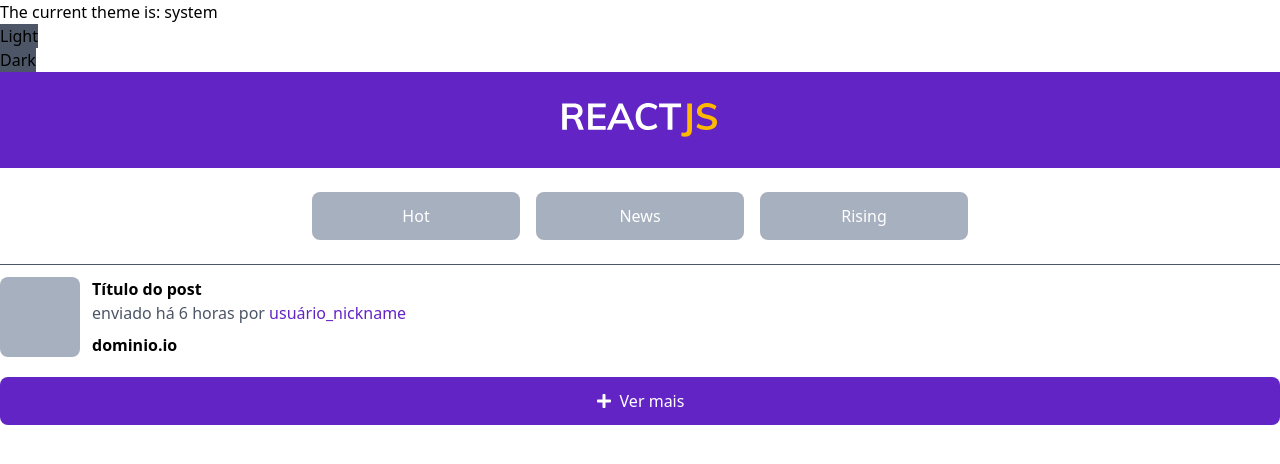
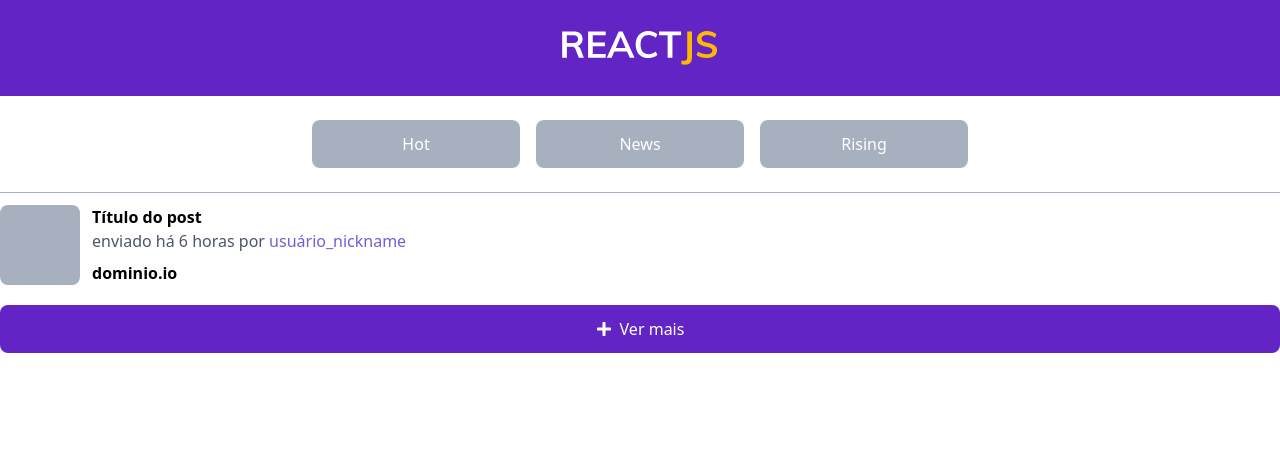
Before and after one commit to lucassandin/hotnews, a Next.js app: page / in a window 1280 px wide. Shown: the top 464 px of the page. Built offline with nearby package versions, Linux system fonts and the light colour scheme.

Commit message:
dark mode success

```diff
--- a/src/app/components/header/Header.tsx
+++ b/src/app/components/header/Header.tsx
@@ -2,7 +2,7 @@
 
 export default function Header() {
   return (
-    <div className='flex justify-center h-24 bg-purple'>
+    <div className='flex justify-center h-24 bg-light-purple'>
       <Image
         priority={true}
         src="/logo.svg"
--- a/src/app/components/hotkeys/Hotkeys.tsx
+++ b/src/app/components/hotkeys/Hotkeys.tsx
@@ -1,9 +1,9 @@
 export default function Hotkeys() {
   return (
     <div className='flex justify-center gap-4 my-6'>
-      <button className='rounded-lg bg-grey focus:bg-purple w-52 h-12 text-colors-white'>Hot</button>
-      <button className='rounded-lg bg-grey focus:bg-purple w-52 h-12 text-colors-white'>News</button>
-      <button className='rounded-lg bg-grey focus:bg-purple w-52 h-12 text-colors-white'>Rising</button>
+      <button className='rounded-lg bg-light-grey focus:bg-light-purple w-52 h-12 text-light-font-white'>Hot</button>
+      <button className='rounded-lg bg-light-grey focus:bg-light-purple w-52 h-12 text-light-font-white'>News</button>
+      <button className='rounded-lg bg-light-grey focus:bg-light-purple w-52 h-12 text-light-font-white'>Rising</button>
     </div>
   )
 }
--- a/src/app/layout.tsx
+++ b/src/app/layout.tsx
@@ -1,7 +1,5 @@
 "use client"
 import './globals.css'
-import Providers from './providers'
-import ThemeSwitcher from './ThemeSwitcher'
 
 export default function RootLayout({
   children,
@@ -10,11 +8,8 @@
 }) {
   return (
     <html lang="pt-br">
-      <body>
-        <Providers>
-          <ThemeSwitcher />
-          {children}
-        </Providers>
+      <body className='dark:bg-dark-background'>
+        {children}
       </body>
     </html>
   )
--- a/src/app/page.tsx
+++ b/src/app/page.tsx
@@ -11,16 +11,16 @@
 
       <div className="container">
         {/* lista */}
-        <div className="flex flex-row justify-start py-3 border-t-[1px] border-colors-gray-dark2 dark:bg-[#00bbff]">
-          <div className="w-20 h-20 bg-grey rounded-lg mr-3"></div>
+        <div className="flex flex-row justify-start py-3 border-t-[1px] border-light-grey">
+          <div className="w-20 h-20 bg-light-grey rounded-lg mr-3"></div>
           <div>
-            <p className="font-semibold">Título do post</p>
-            <p className="text-colors-gray-dark2">enviado há 6 horas por <a href="#" className="text-purple">usuário_nickname</a></p>
-            <p className="font-bold mt-2">dominio.io</p>
+            <p className="font-semibold dark:text-dark-font-white">Título do post</p>
+            <p className="text-light-font-gray-dark2 dark:text-dark-font-white">enviado há 6 horas por <a href="#" className="text-dark-font-purple">usuário_nickname</a></p>
+            <p className="font-bold mt-2 dark:text-dark-font-white">dominio.io</p>
           </div>
         </div>
 
-        <button className='flex justify-center gap-2 items-center w-full rounded-lg bg-purple h-12 text-colors-white mt-2'>
+        <button className='flex justify-center gap-2 items-center w-full rounded-lg bg-light-purple h-12 text-light-font-white mt-2'>
           <FaPlus size={16} />
           Ver mais
         </button>
--- a/tailwind.config.ts
+++ b/tailwind.config.ts
@@ -6,7 +6,7 @@
     './src/components/**/*.{js,ts,jsx,tsx,mdx}',
     './src/app/**/*.{js,ts,jsx,tsx,mdx}',
   ],
-  darkMode: 'class', // or 'media' or 'class'
+  darkMode: 'media', // or 'media' or 'class'
   theme: {
     container: {
       center: true,
@@ -14,14 +14,28 @@
     extend: {
     },
     colors: {
+      light: {
         'purple': '#6324C6',
         'grey': '#A7B0BE',
-      colors: {
+        'background': '#f5f5f5',
+        font: {
           'white': '#FFFFFF',
           'gray-dark2': '#4C5667',
           'black': '#000000'
         }
       },
+      dark: {
+        'purple': '#6324C6',
+        'grey': '#A7B0BE',
+        'background': '#323232',
+        font: {
+          'white': '#FFFFFF',
+          'gray-dark2': '#4C5667',
+          'black': '#000000',
+          'purple': '#725fd5',
+        }
+      },
+    },
   },
   plugins: [],
 }
```
Lines whose indentation alone changed are shown as unchanged.
